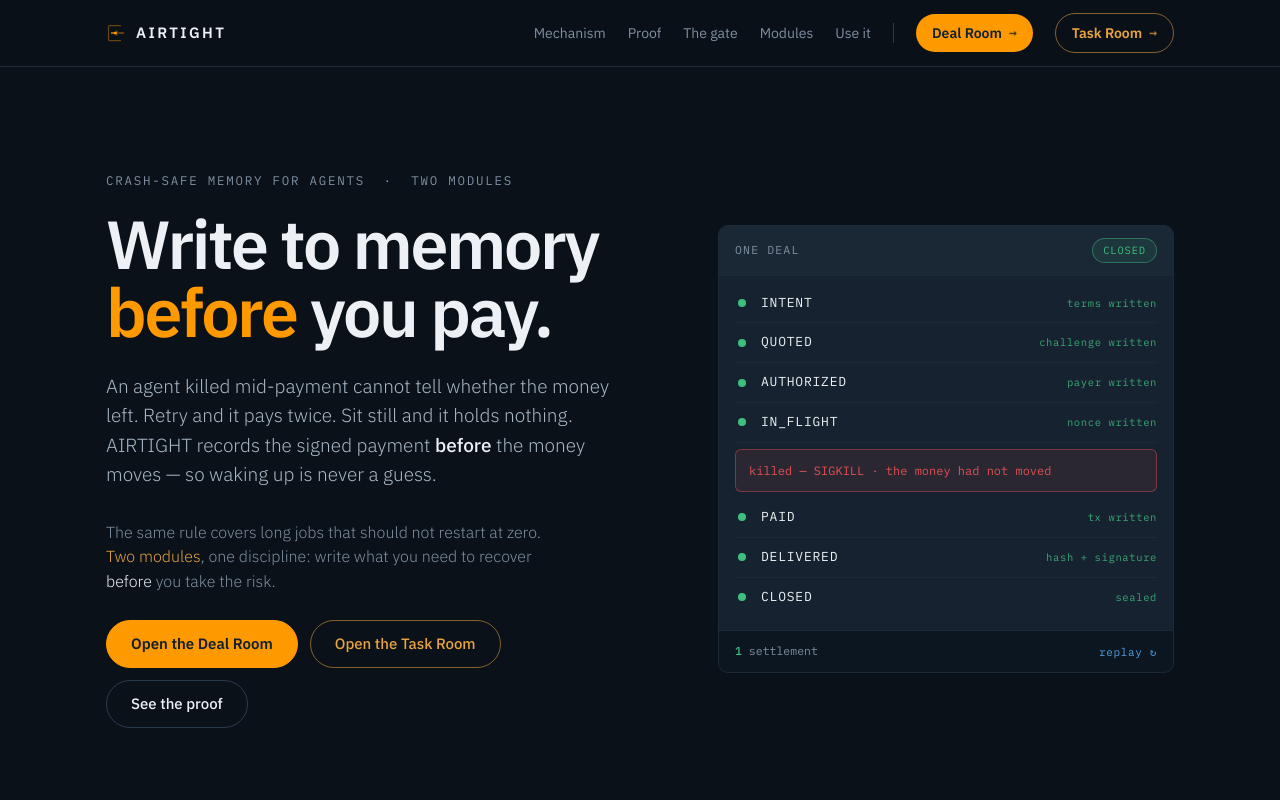
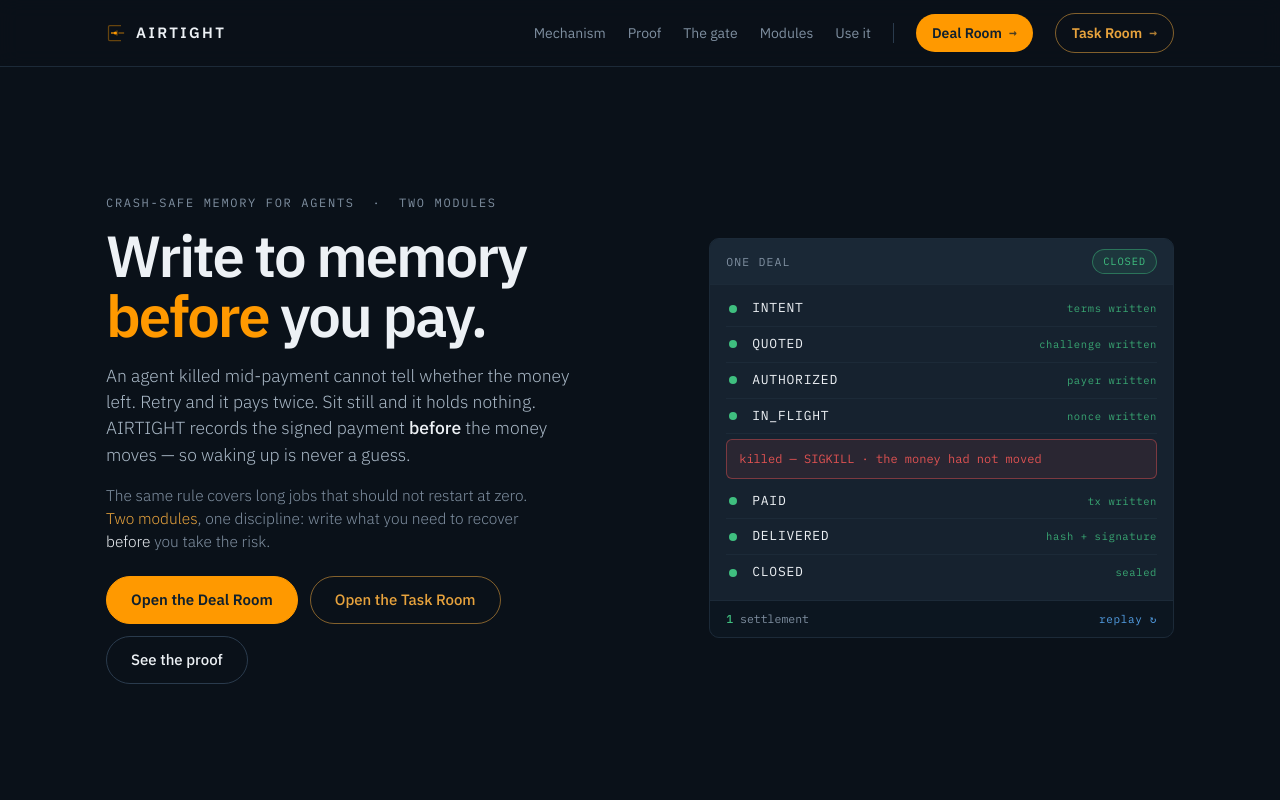
Before and after one commit to tomcode1000/AIRTIGHT, a website: page airtight/web/index.html in a window 1280 px wide. Shown: the top 800 px of the page. Drawn offline with Linux system fonts and the light colour scheme.

Commit message:
web: landing page at the root, hero sized to one screen
The overview lived at /overview only because the Deal Room existed first and
took the root by default. It is the front door now, so it gets '/', with
/overview kept as an alias for links already handed out.

The hero is the frame a screenshot and a video both open on, so it is sized
against the viewport minus the nav (guarded to >=620px tall, so short windows
scroll normally instead of getting a crushed layout). Type scale, ledes and
the pipeline panel tightened to match. Room back-links now read Home.

```diff
--- a/airtight/web/index.html
+++ b/airtight/web/index.html
@@ -94,34 +94,37 @@
   /* ══ HERO ═══════════════════════════════════════════════════════ */
   .hero{
     display:grid;grid-template-columns:minmax(0,1.08fr) minmax(300px,.92fr);
-    gap:clamp(30px,6vw,80px);align-items:center;
-    padding-block:clamp(52px,8vw,104px);
+    gap:clamp(26px,4.5vw,64px);align-items:center;
+    padding-block:clamp(28px,4vw,58px);
+  }
+  @media (min-width:900px) and (min-height:620px){
+    .hero{min-height:calc(100svh - 58px)}   /* 58px = the sticky nav */
   }
   .kicker{
-    font-family:var(--mono);font-size:12.5px;letter-spacing:.14em;text-transform:uppercase;
-    color:var(--muted);margin-bottom:20px;
+    font-family:var(--mono);font-size:12px;letter-spacing:.14em;text-transform:uppercase;
+    color:var(--muted);margin-bottom:14px;
   }
   h1{
-    font-size:clamp(38px,6vw,68px);font-weight:600;line-height:1.0;
-    letter-spacing:-.035em;margin:0 0 26px;text-wrap:balance;
+    font-size:clamp(34px,5.1vw,58px);font-weight:600;line-height:1.02;
+    letter-spacing:-.035em;margin:0 0 18px;text-wrap:balance;
   }
   h1 em{font-style:normal;color:var(--accent)}
-  .lede{font-size:19px;font-weight:300;line-height:1.55;color:var(--body);max-width:46ch;margin:0 0 30px}
+  .lede{font-size:17.5px;font-weight:300;line-height:1.5;color:var(--body);max-width:46ch;margin:0 0 16px}
   .lede strong{font-weight:500;color:var(--text)}
 
   /* the pipeline: the hero's thesis, not an illustration */
   .rig{background:var(--card);border:1px solid var(--hair);border-radius:10px;overflow:hidden}
   .rig header{
-    display:flex;align-items:center;gap:10px;padding:12px 16px;
+    display:flex;align-items:center;gap:10px;padding:10px 16px;
     background:var(--card-hd);border-bottom:1px solid var(--hair);
     font-family:var(--mono);font-size:11.5px;letter-spacing:.1em;text-transform:uppercase;color:var(--muted);
   }
   .rig header .tag{margin-left:auto;border-radius:999px;padding:3px 10px;border:1px solid var(--line);font-size:10.5px;letter-spacing:.08em}
   .rig header .tag.on{color:var(--go);border-color:rgba(63,191,127,.45);background:var(--go-dim)}
-  .rig .track{padding:8px 16px 14px}
+  .rig .track{padding:6px 16px 10px}
   .st{
     display:grid;grid-template-columns:14px 1fr auto;gap:12px;align-items:center;
-    padding:9px 0;border-bottom:1px solid var(--hair);
+    padding:7px 0;border-bottom:1px solid var(--hair);
     opacity:.32;transition:opacity .28s ease;
   }
   .st:last-child{border-bottom:0}
@@ -132,14 +135,14 @@
   .st .w{font-family:var(--mono);font-size:10.5px;letter-spacing:.06em;color:var(--go);opacity:0;transition:opacity .28s ease}
   .st.lit .w{opacity:.85}
   .cut{
-    margin:6px 0;padding:11px 13px;border-radius:6px;
+    margin:5px 0;padding:9px 12px;border-radius:6px;
     background:var(--stop-dim);border:1px solid rgba(224,82,82,.45);
     font-family:var(--mono);font-size:12px;color:var(--stop);
     opacity:0;transform:translateY(-3px);transition:opacity .2s ease,transform .2s ease;
   }
   .cut.on{opacity:1;transform:none}
   .rig footer{
-    padding:11px 16px;background:var(--inset);border-top:1px solid var(--hair);
+    padding:9px 16px;background:var(--inset);border-top:1px solid var(--hair);
     font-family:var(--mono);font-size:11.5px;color:var(--muted);
     display:flex;align-items:center;gap:9px;
   }
@@ -322,7 +325,7 @@
           twice. Sit still and it holds nothing. AIRTIGHT records the signed payment
           <strong>before</strong> the money moves — so waking up is never a guess.
         </p>
-        <p class="lede" style="font-size:16px;margin-bottom:26px;color:var(--muted)">
+        <p class="lede" style="font-size:15.5px;margin-bottom:22px;color:var(--muted)">
           The same rule covers long jobs that should not restart at zero.
           <a href="#modules" style="color:var(--hold)">Two modules</a>, one discipline:
           write what you need to recover <em style="font-style:normal;color:var(--text)">before</em>
```
Also changed, not shown: airtight/web/deal-room.html (+1 -1 lines), airtight/web/server.mjs (+5 -4 lines), airtight/web/task-room.html (+1 -1 lines).
